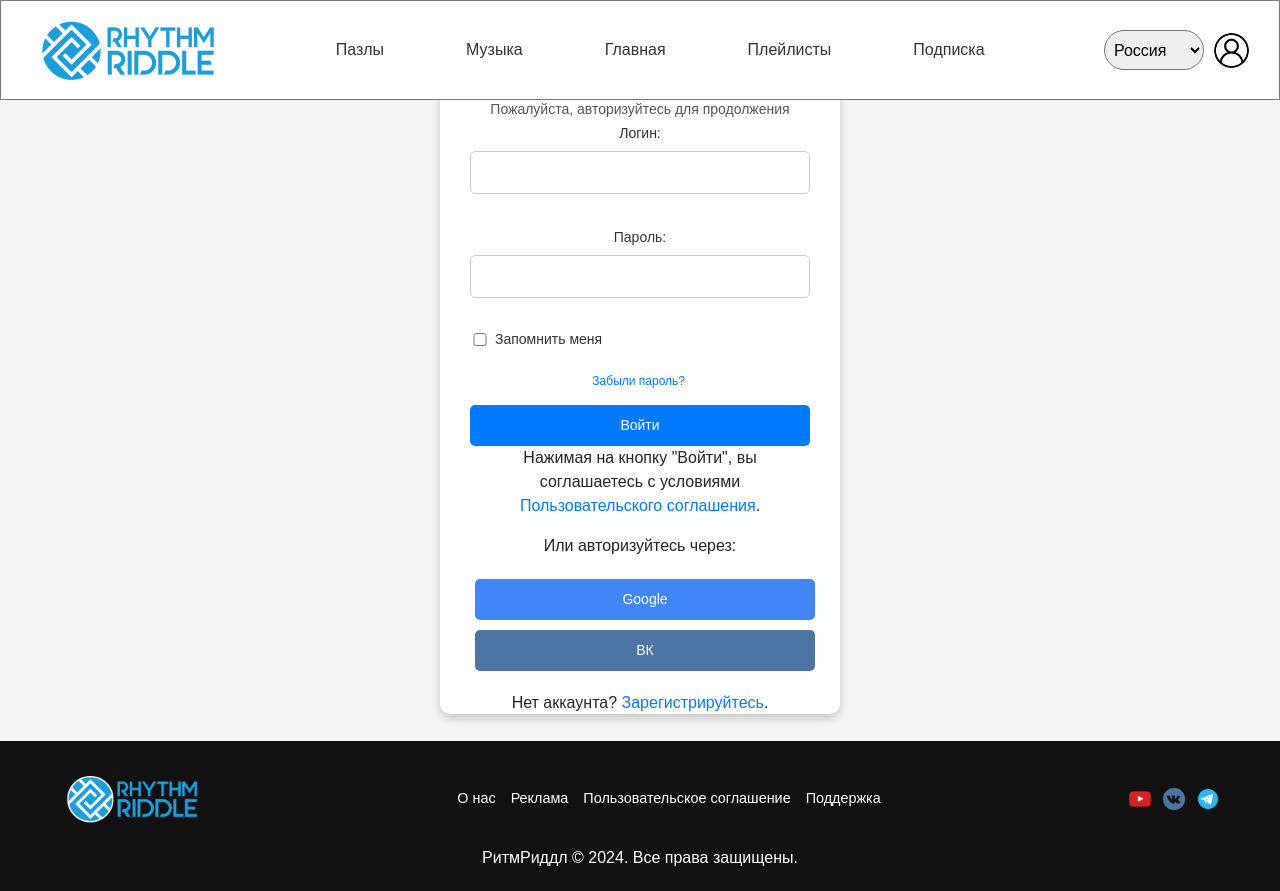
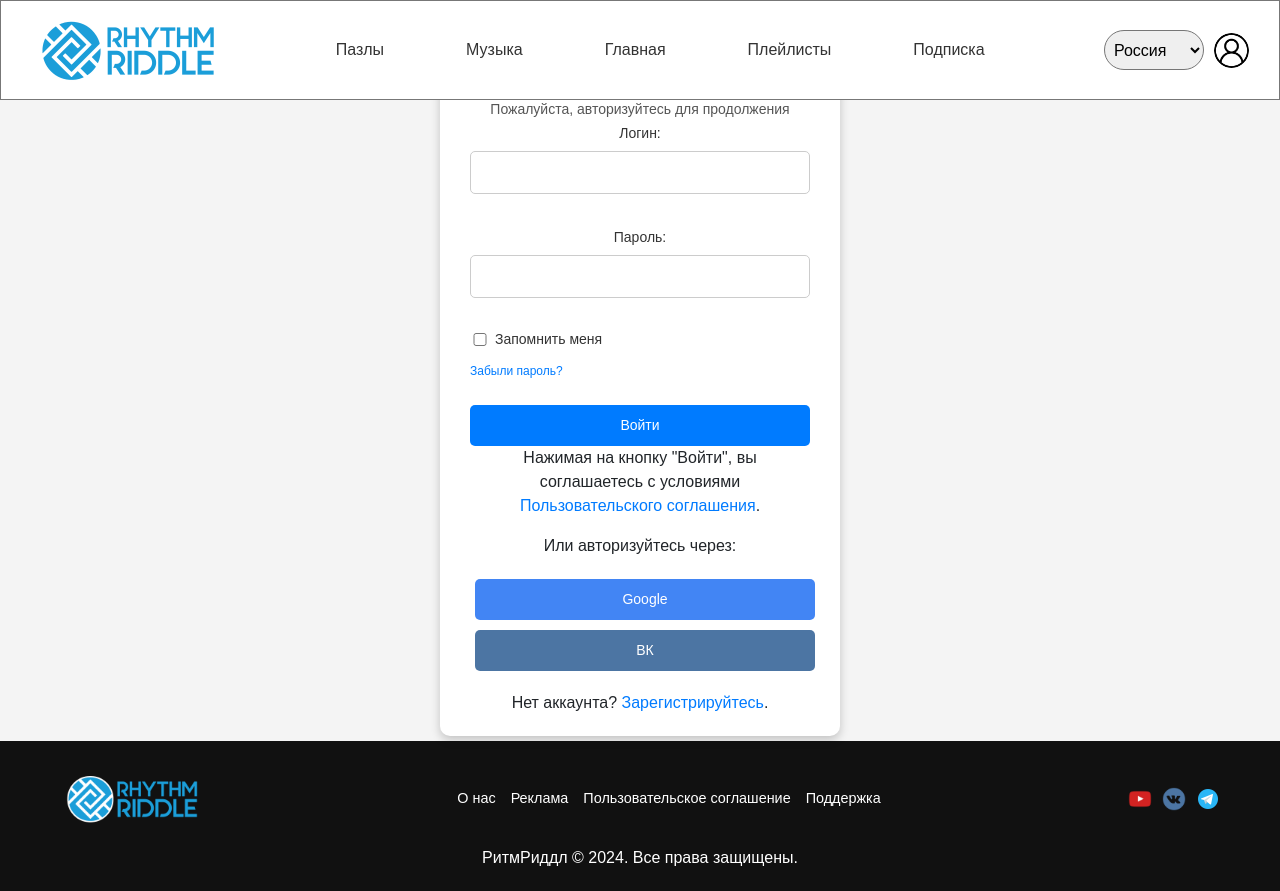
Before and after one commit to AlaskaFX/RhythmRiddle, a Django app: page /login in a window 1280 px wide. Run offline with Django 5.2, Linux system fonts and the light colour scheme; some libraries are stand-ins or nearby versions.

Commit message:
add any pages

```diff
--- a/RhythmRiddle/start/static/start/css/login.css
+++ b/RhythmRiddle/start/static/start/css/login.css
@@ -22,7 +22,7 @@ body {
     max-width: 400px;
     width: 100%;
     top:10px;
-    height:95%;
+    height:98%;
 }
 
 h1 {
@@ -79,11 +79,14 @@ input:focus {
 }
 
 .forgot-password {
-    text-align: right;
+    position:relative;
+    text-align: left;
     color: #007bff;
     font-size: 12px;
     text-decoration: none;
     margin-right:125px;
+    width:100px;
+    top:-10px;
 }
 
 .forgot-password:hover {
--- a/RhythmRiddle/start/templates/start/login.html
+++ b/RhythmRiddle/start/templates/start/login.html
@@ -20,7 +20,7 @@
 
             <button type="submit" class="login-btn">Войти</button>
         </form>
-        <p>Нажимая на кнопку "Войти", вы соглашаетесь с условиями <a href="{% url 'rules' %}">Пользовательского соглашения</a>.</p>
+        <p style="top:10px;">Нажимая на кнопку "Войти", вы соглашаетесь с условиями <a href="{% url 'rules' %}">Пользовательского соглашения</a>.</p>
 
         <div class="social-login">
             <p>Или авторизуйтесь через:</p>
--- a/RhythmRiddle/start/views.py
+++ b/RhythmRiddle/start/views.py
@@ -69,4 +69,4 @@ def login_page(request):
 
 def logout_user(request):
     logout(request)
-    return redirect('index')
+    return redirect('/main')
```
Also changed, not shown: RhythmRiddle/db.sqlite3.
